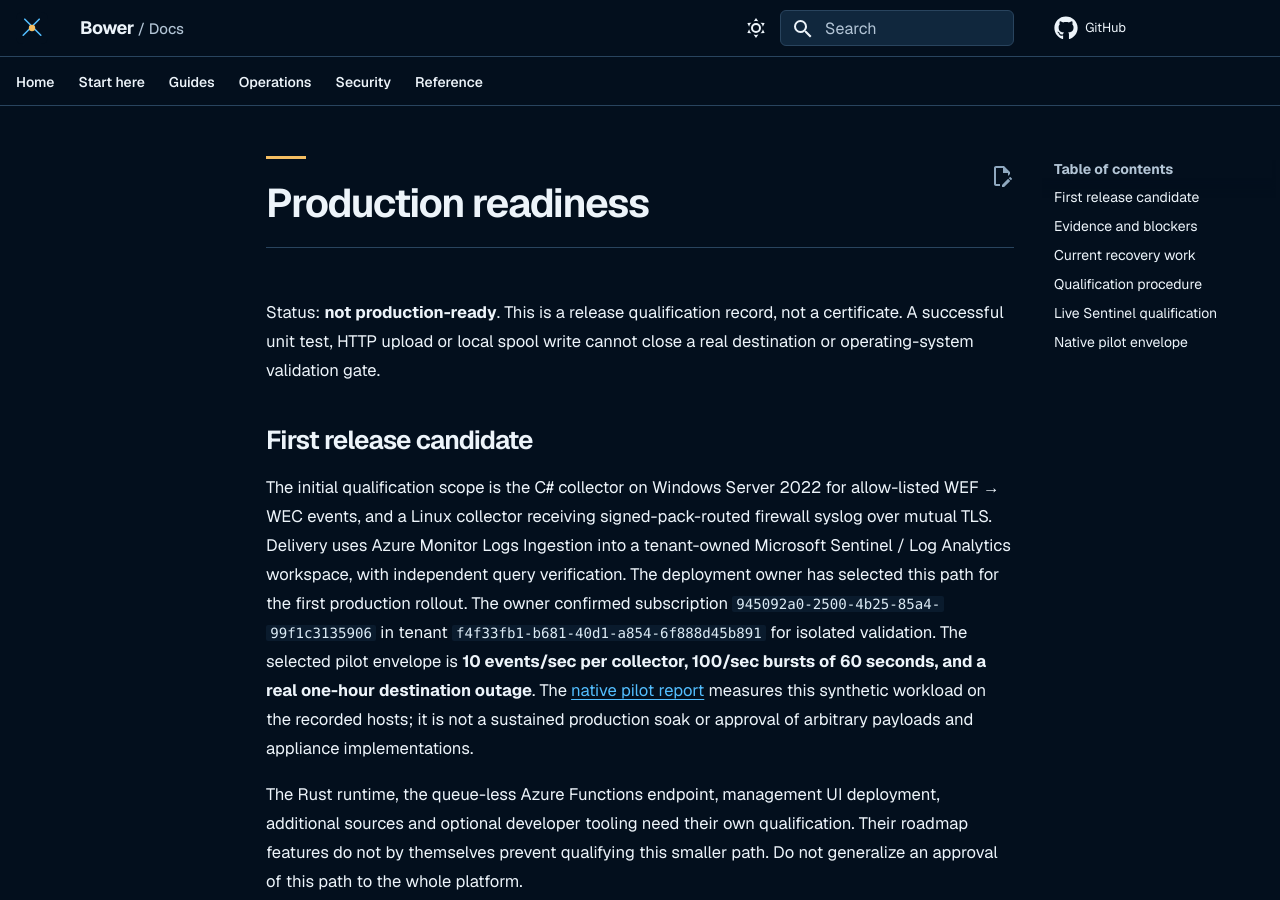
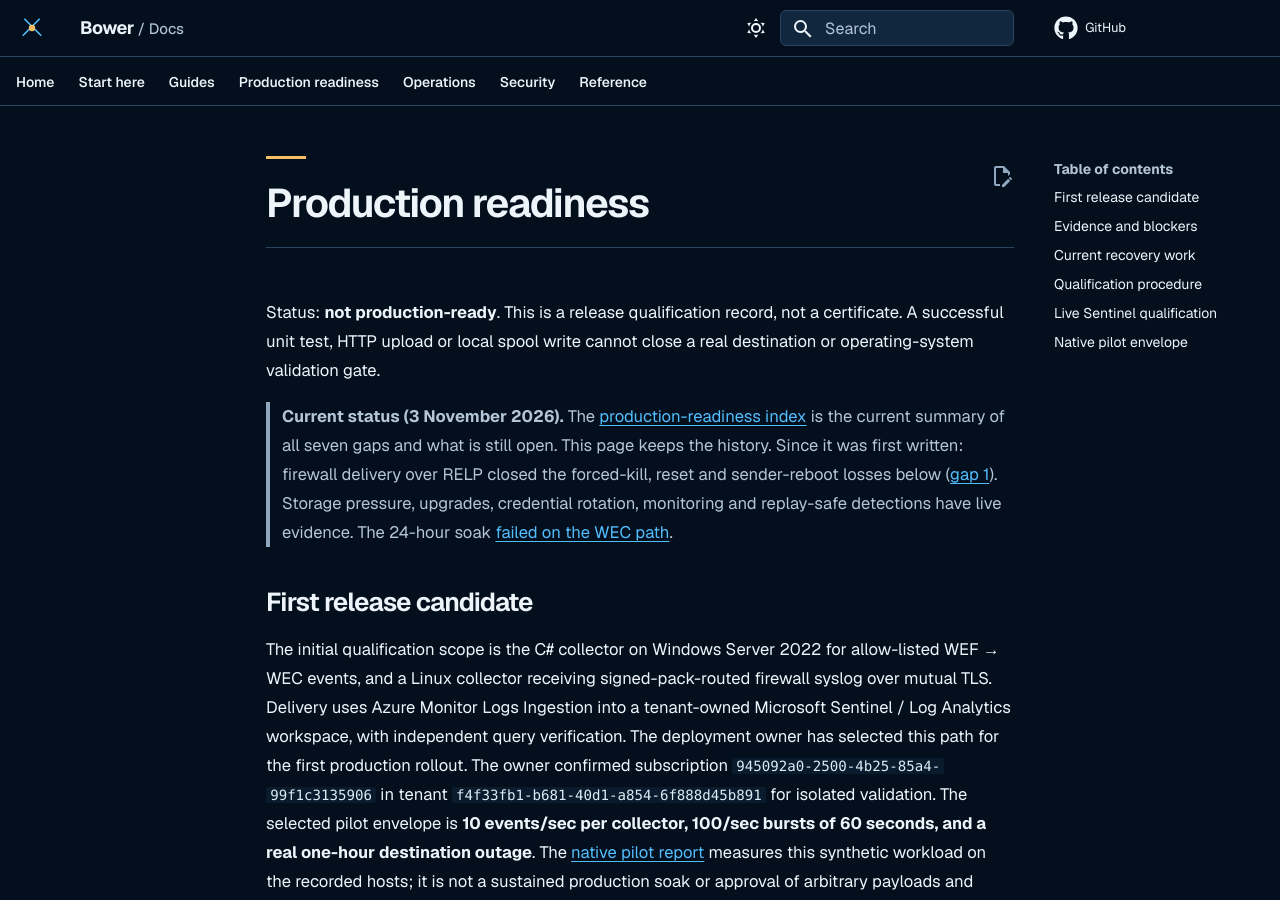
Before and after one commit to jusso-dev/Bower, an MkDocs documentation site: the page built from docs/operations/production-readiness.md, in a window 1280 px wide and 900 px high. Built offline with MkDocs 1.6.1 and Material for MkDocs 9.7.7, drawn with Linux system fonts in a browser that asks for light colours.

Commit message:
docs: production-readiness index, navigation and missing settings
Add docs/production-readiness/index.md summarising all seven readiness
gaps with current results, evidence and what is still open, and put the
seven guides in the site navigation. Point the older operations
qualification record at the index (firewall RELP has since closed its
listed losses). Add BOWER_COLLECTOR_ID, BOWER_SETTINGS_FILE and
BOWER_HEALTH_RECORD_INTERVAL_SECONDS to the README configuration table.

Co-Authored-By: Claude Opus 5.5 <noreply@anthropic.com>

```diff
--- a/docs/operations/production-readiness.md
+++ b/docs/operations/production-readiness.md
@@ -3,6 +3,13 @@
 Status: **not production-ready**. This is a release qualification record, not a
 certificate. A successful unit test, HTTP upload or local spool write cannot close
 a real destination or operating-system validation gate.
+
+> **Current status (3 November 2026).** The [production-readiness index](../production-readiness/index.md)
+> is the current summary of all seven gaps and what is still open. This page keeps the
+> history. Since it was first written: firewall delivery over RELP closed the forced-kill,
+> reset and sender-reboot losses below ([gap 1](../production-readiness/01-syslog-delivery-reliability.md)).
+> Storage pressure, upgrades, credential rotation, monitoring and replay-safe detections
+> have live evidence. The 24-hour soak [failed on the WEC path](../production-readiness/07-soak-and-release-validation.md).
 
 ## First release candidate
 
--- a/mkdocs.yml
+++ b/mkdocs.yml
@@ -108,6 +108,15 @@ nav:
           - Custom redaction: privacy/custom-redaction-rules.md
           - Managed profiles: privacy/managed-privacy-profiles.md
           - Signed packs: deployment/packs.md
+  - Production readiness:
+      - production-readiness/index.md
+      - 1. Syslog delivery: production-readiness/01-syslog-delivery-reliability.md
+      - 2. Replay-safe detections: production-readiness/02-replay-safe-detections.md
+      - 3. Storage pressure: production-readiness/03-storage-pressure.md
+      - 4. Upgrade and recovery: production-readiness/04-upgrade-backup-recovery.md
+      - 5. Credentials and security failures: production-readiness/05-credential-rotation-and-security-failures.md
+      - 6. Monitoring and runbooks: production-readiness/06-monitoring-and-runbooks.md
+      - 7. Soak and release validation: production-readiness/07-soak-and-release-validation.md
   - Operations:
       - operations/index.md
       - Live pipeline inspection: operations/tap-and-top.md
```
Also changed, not shown: README.md (+3 -0 lines), docs/production-readiness/index.md (added, +35 -0 lines).
